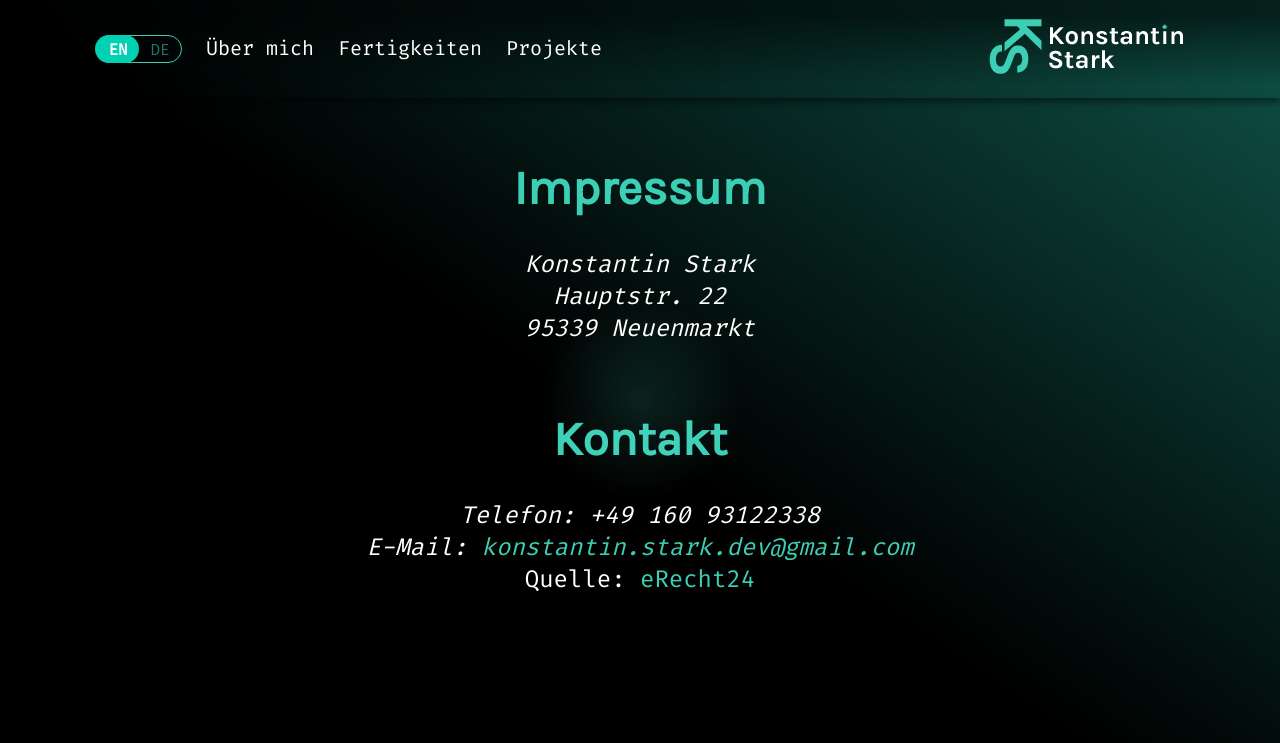
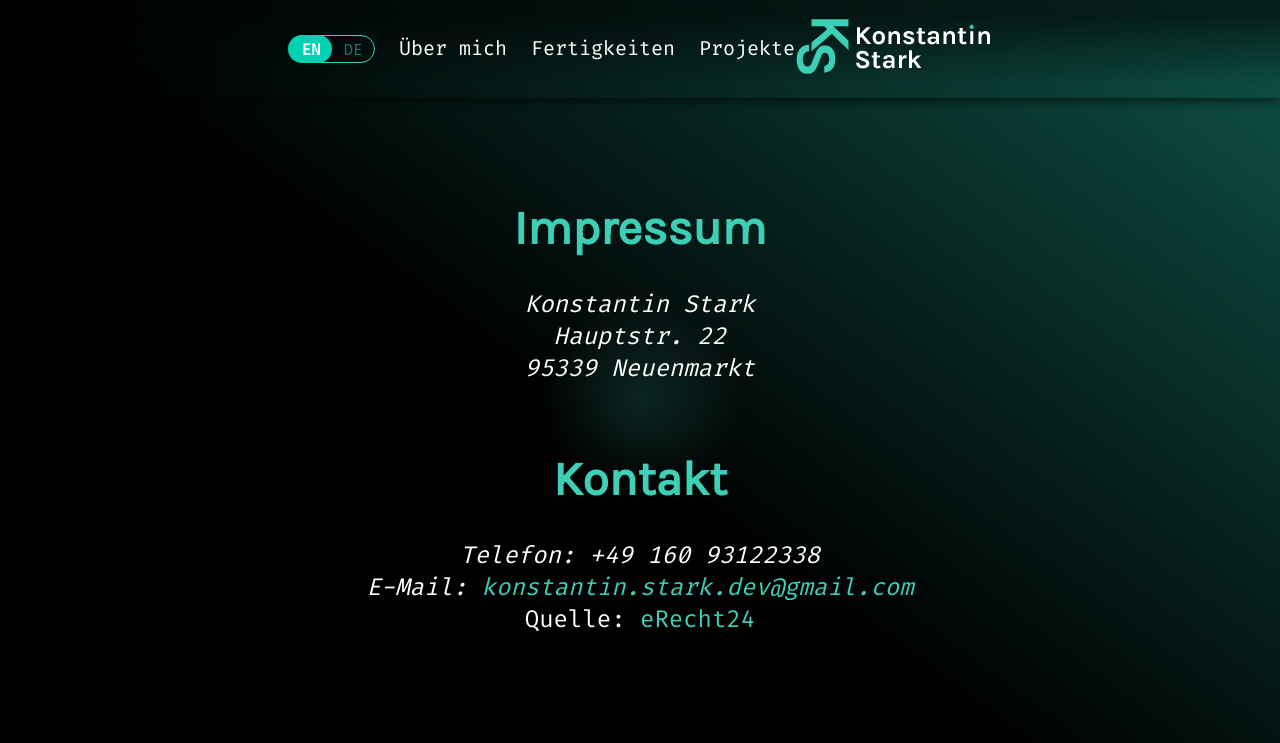
Before and after one commit to KonstantinStark/angular-portfolio, an Angular app: page /legal-notice in a window 1280 px wide. Shown: the top 743 px of the page. Built offline with nearby package versions, Linux system fonts and the light colour scheme.

Commit message:
responsiv navbar

```diff
--- a/src/app/main-content/landing-page/navbar/navbar.component.html
+++ b/src/app/main-content/landing-page/navbar/navbar.component.html
@@ -1,4 +1,5 @@
 <div class="navbar">
+    <div class="header-content">
         <div class="d_none">
             <div class="nav-links">
                 <div class="toggle-switch">
@@ -16,6 +17,7 @@
 
         <div class="stark-logo">
             <img src="./assets/img/navbar/starklogo.png">
+        </div>
     </div>
 
     <div class="hamburger-menu" [class.d-none]="menuHidden">
--- a/src/app/main-content/landing-page/navbar/navbar.component.scss
+++ b/src/app/main-content/landing-page/navbar/navbar.component.scss
@@ -4,6 +4,12 @@ $green-color: #3dcfb6;
     font-family: 'FiraCode';
     font-size: 20px;
     color: white;
+}
+
+.header-content {
+    display: flex;
+    align-items: center;
+    justify-content: space-evenly;
     max-width: 1920px;
 }
 
@@ -14,8 +20,7 @@ $green-color: #3dcfb6;
     width: 100%;
     height: 98px;
     display: flex;
-    justify-content: space-between;
-    align-items: center;
+    justify-content: center;
     padding: 0px 96px;
     background: linear-gradient(0deg, #0000 13.56%, #0009 84.01%);
     box-shadow: 0 4px 8px #00000080;
@@ -148,7 +153,7 @@ $green-color: #3dcfb6;
 
 .hamburger-menu {
     position: absolute;
-    top: 10.3%;
+    top: 100.3%;
     right: 10%;
     width: 220px;
     height: 200px;
@@ -342,6 +347,10 @@ $green-color: #3dcfb6;
     .burger-container {
         display: block;
     }
+    .navbar {
+        justify-content: space-between;
+        align-items: center;
+    }
 }
 
 @media (max-width: 560px) {
--- a/src/app/main-content/legal-notice/legal-notice.component.scss
+++ b/src/app/main-content/legal-notice/legal-notice.component.scss
@@ -1,7 +1,7 @@
 $green-color: #3dcfb6;
 
 section {
-    height: 90vh;
+    height: 100vh;
     width: 100%;
     font-family: 'FiraCode';
     color: white;
--- a/src/app/shared/footer/footer.component.scss
+++ b/src/app/shared/footer/footer.component.scss
@@ -100,6 +100,6 @@ footer {
     }
 }
 
-@media (max-width: 1210px) {
-    footer {}
-}
+// @media (max-width: 1210px) {
+//     footer {}
+// }
```
Lines whose indentation alone changed are shown as unchanged.
